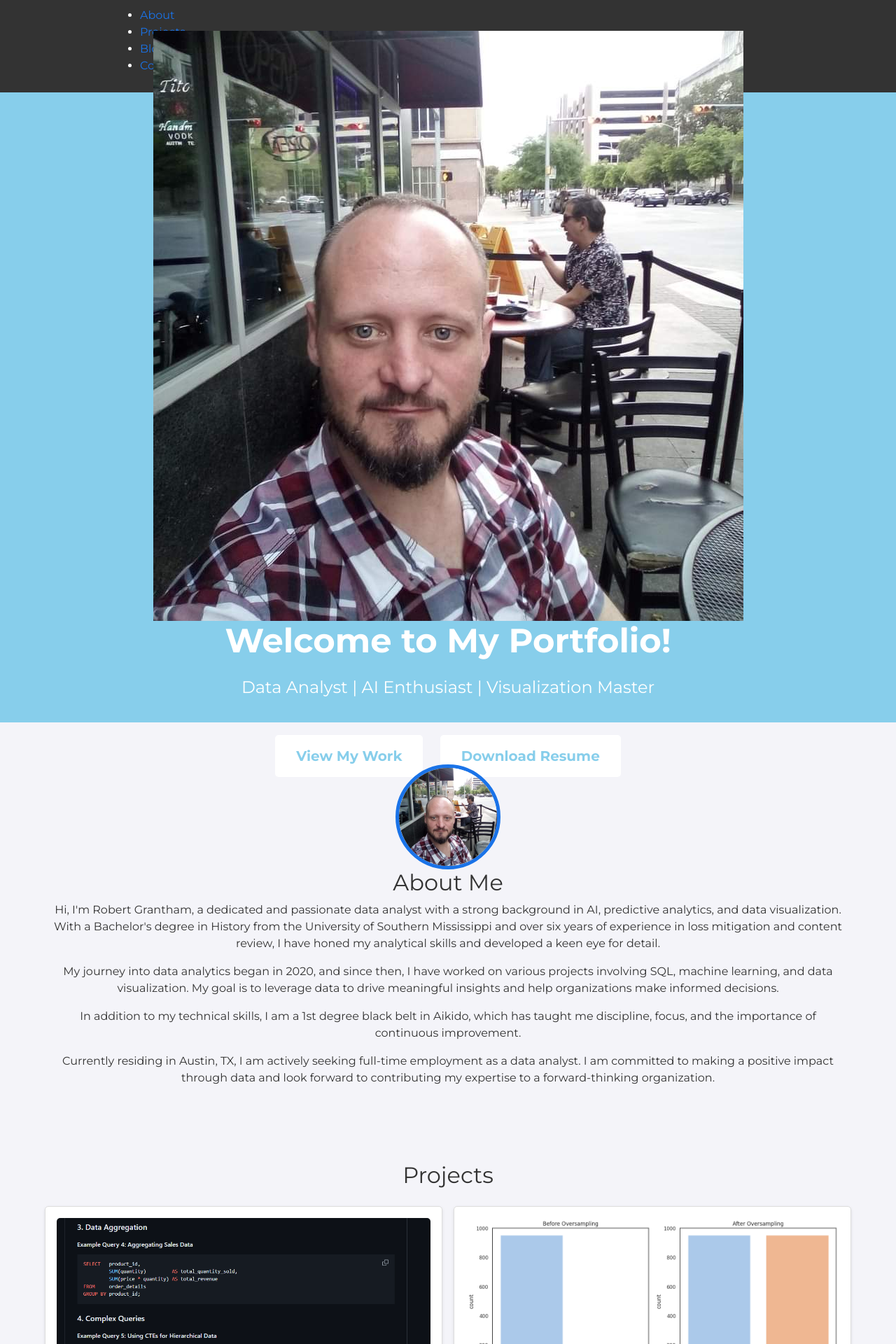
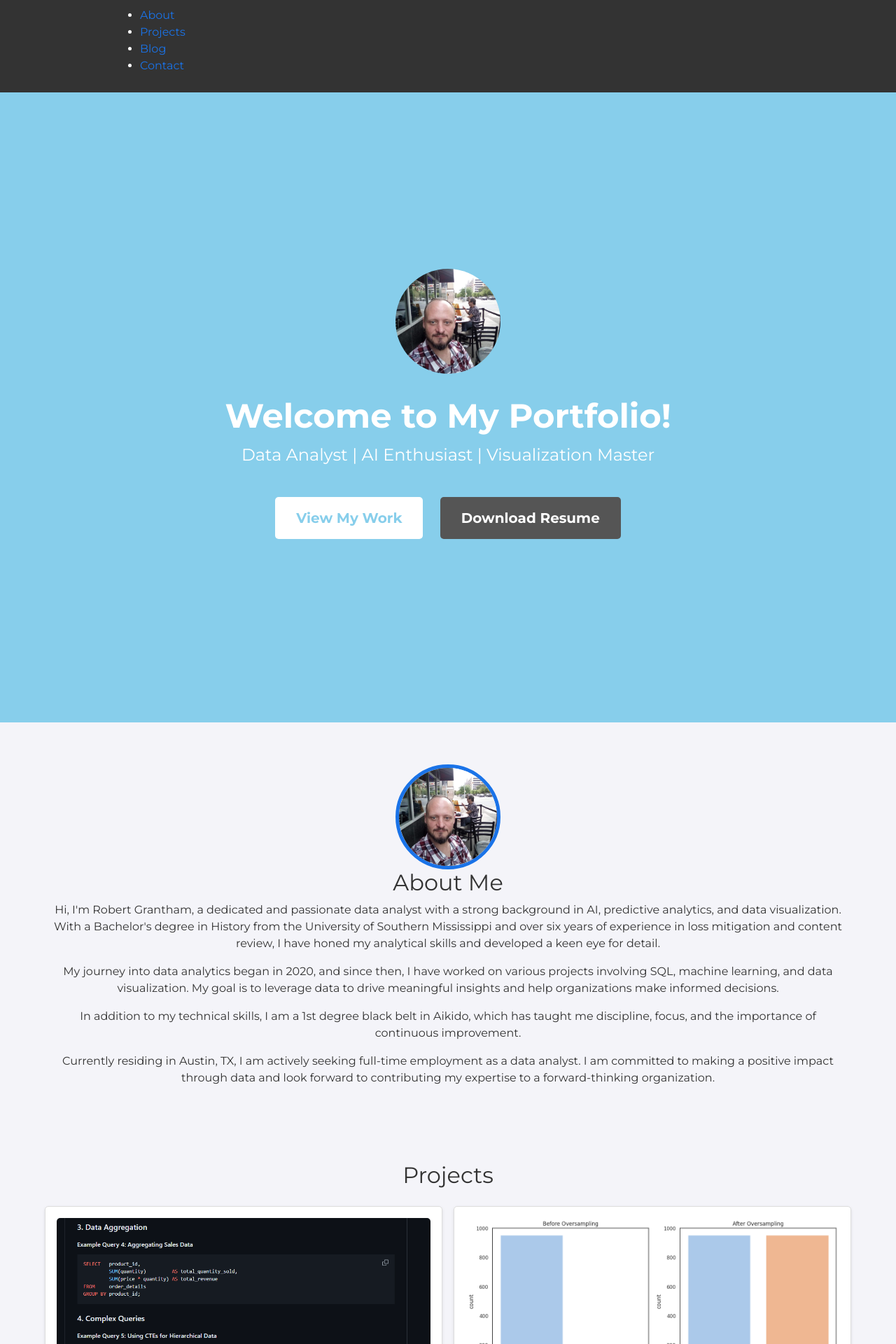
Before and after one commit to rgrantham82/rgrantham82.github.io, a Jekyll site: the page built from index.html, in a window 1280 px wide. Shown: the top 1920 px of the page at 70% size. Built offline with Jekyll 4.4.1, drawn with Linux system fonts in a browser that asks for light colours; nearby versions of some CDN libraries.

Commit message:
Update styles.css

```diff
--- a/assets/css/styles.css
+++ b/assets/css/styles.css
@@ -80,6 +80,7 @@ header nav {
     display: flex;
     align-items: center;
     justify-content: center;
+    flex-direction: column;
     height: 100vh;
     background-color: #87ceeb; /* Serene sky blue */
     color: white;
@@ -87,23 +88,31 @@ header nav {
     padding: 0 20px;
 }
 
-#hero .hero-content {
+.hero-content {
     max-width: 600px;
+}
+
+.profile-photo {
+    border-radius: 50%;
+    width: 150px;
+    height: 150px;
+    object-fit: cover;
+    margin-bottom: 1rem;
 }
 
 #hero h1 {
     font-size: 3rem;
-    margin: 0;
+    margin: 1rem 0 0.5rem;
     font-weight: 700;
 }
 
 #hero p {
     font-size: 1.5rem;
-    margin: 20px 0 40px;
+    margin: 0.5rem 0 2rem;
     font-weight: 400;
 }
 
-#hero .cta-button {
+.cta-button {
     display: inline-block;
     padding: 15px 30px;
     font-size: 1.25rem;
@@ -115,8 +124,37 @@ header nav {
     margin: 10px;
 }
 
-#hero .cta-button:hover {
+.cta-button.secondary {
+    background-color: #555;
+    color: white;
+}
+
+.cta-button:hover {
     background-color: #f0f0f0;
+}
+
+.cta-button.secondary:hover {
+    background-color: #333;
+}
+
+/* Footer Styles */
+footer {
+    background-color: #333;
+    color: white;
+    padding: 10px 0;
+    text-align: center;
+    position: relative;
+    width: 100%;
+}
+
+footer a {
+    color: #87ceeb;
+    text-decoration: none;
+    font-weight: 700;
+}
+
+footer a:hover {
+    text-decoration: underline;
 }
 
 /* Scroll-to-Top Button */
@@ -269,52 +307,6 @@ header nav {
     margin-bottom: 1rem;
 }
 
-/* Footer Styles */
-footer {
-    background: #f8f9fa;
-    padding: 20px 0;
-    text-align: center;
-}
-
-.footer-content {
-    display: flex;
-    flex-direction: column;
-    align-items: center;
-}
-
-.footer-content p {
-    margin: 0;
-    font-size: 14px;
-    color: #6c757d;
-}
-
-.social-icons {
-    list-style: none;
-    padding: 0;
-    margin: 10px 0 0;
-    display: flex;
-    gap: 15px;
-}
-
-.social-icons li {
-    display: inline-block;
-}
-
-.social-icons a {
-    color: #6c757d;
-    font-size: 20px;
-    transition: color 0.3s ease;
-}
-
-.social-icons a:hover {
-    color: #007bff;
-}
-
-.certification-badge {
-    margin-top: 10px;
-    max-width: 150px;
-}
-
 /* Contact Section */
 #contact {
     padding: 2rem 1rem;
```
